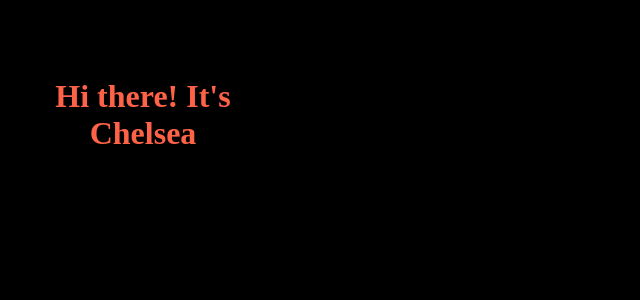
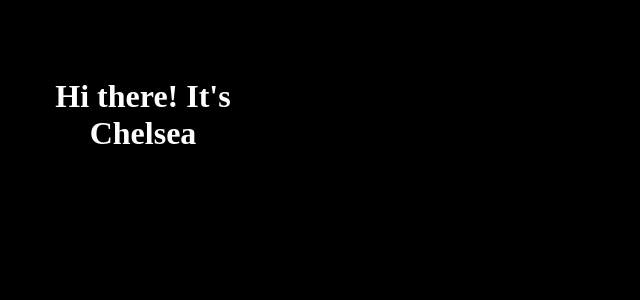
Before and after one commit to ipchelsea/ipchelsea.github.io, a Jekyll site: the page index.html, which Jekyll copies as it is, in a window 1280 px wide. Shown: the top 300 px of the page, without its empty margins (0-640 px from the left). Built offline with Jekyll 4.4.1, drawn with Linux system fonts in a browser that asks for light colours.

Commit message:
Update index.html

```diff
--- a/index.html
+++ b/index.html
@@ -3,7 +3,7 @@ layout: default
 title: Chelsea Ip
 ---
 <div class="blurb">
-	<h1 style="color:Tomato;">Hi there! It's Chelsea</h1>
+	<h1 style="color:White;">Hi there! It's Chelsea</h1>
 	<style type="text/css">
 	      div {
 		display: table-cell;
@@ -13,6 +13,9 @@ title: Chelsea Ip
 		text-align: center;
 		vertical-align: middle;
 	      }
+	      p {
+		  font-family: "Courier New";
+		}
 	      body {
 		  background-color: black;
 		}
```
